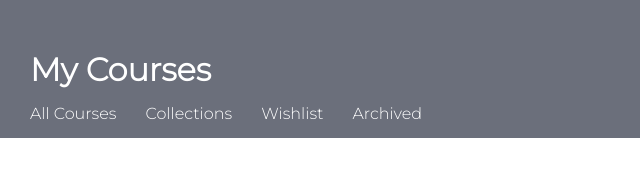
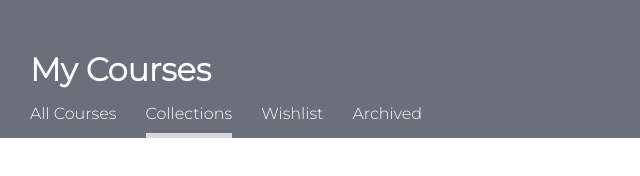
Before and after one commit to jordanwa1947/nav_indicators, a plain HTML site: page index.html in a window 1280 px wide. Shown: the full height of the page, 0-640 px from the left. Drawn offline with Linux system fonts and the light colour scheme.

Commit message:
Fix styling and add defualt selected link

```diff
--- a/index.html
+++ b/index.html
@@ -11,7 +11,7 @@
       <h1 class="page-title"> My Courses </h1>
       <ul id="nav-link-list" class="nav-links">
         <li>All Courses</li>
-        <li>Collections</li>
+        <li class="selected">Collections</li>
         <li>Wishlist</li>
         <li>Archived</li>
       </ul>
--- a/styles.css
+++ b/styles.css
@@ -32,10 +32,13 @@ header {
   display: inline-block;
   list-style: none;
   margin-right: 25px;
-  padding-bottom: 15px;
+  padding-bottom: 10px;
 }
 
 .nav-links > li:hover {
   border-bottom: 5px solid rgb(216, 217, 218);
-  padding-bottom: 10px;
 }
+
+.selected {
+  border-bottom: 5px solid rgb(216, 217, 218);
+}
```
